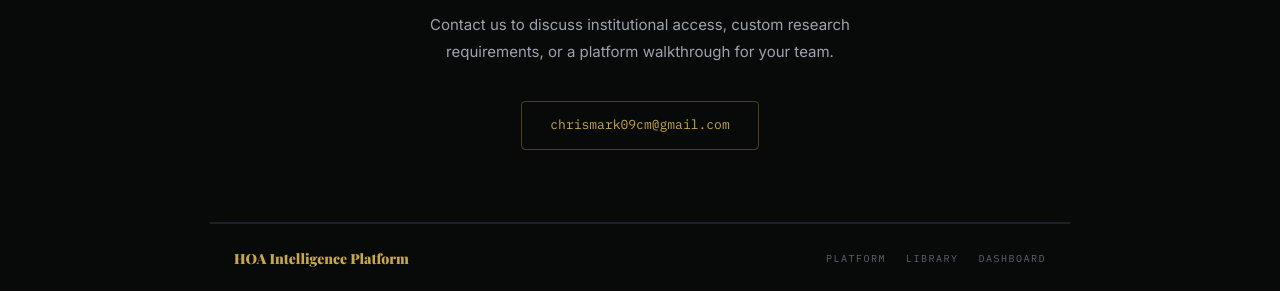
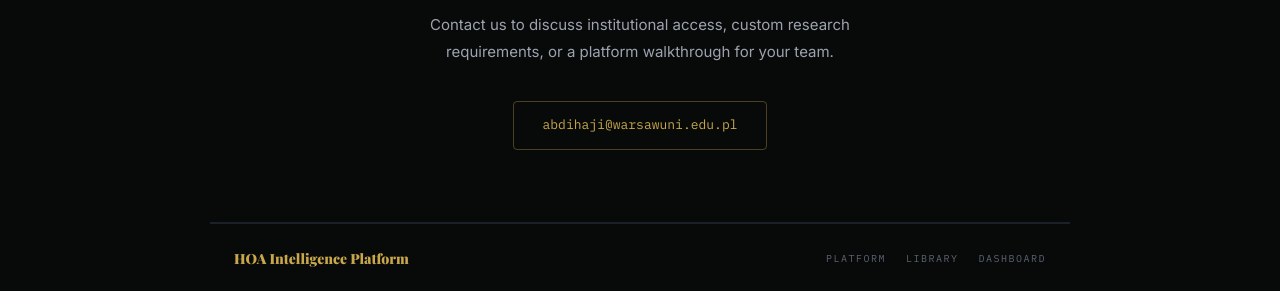
Before and after one commit to abdigh26/abdigh26.github.io, a Jekyll site: the page brief/index.html, which Jekyll copies as it is, in a window 1280 px wide and 900 px high, scrolled down 3228 px. Shown: the part 605-896 px from the top of the window. Built offline with Jekyll 4.4.1, drawn with Linux system fonts in a browser that asks for light colours; some web fonts are replaced.

Commit message:
Update index.html

```diff
--- a/brief/index.html
+++ b/brief/index.html
@@ -517,7 +517,7 @@ footer {
 <div class="cta-block">
   <h2 class="cta-block-title">Ready to operationalize<br><em>Horn of Africa intelligence?</em></h2>
   <p class="cta-block-body">Contact us to discuss institutional access, custom research requirements, or a platform walkthrough for your team.</p>
-  <a class="cta-email" href="mailto:abdihaji@warsawuni.edu.pl?subject=HOA Intelligence Platform — Access Request">chrismark09cm@gmail.com</a>
+  <a class="cta-email" href="mailto:abdihaji@warsawuni.edu.pl?subject=HOA Intelligence Platform — Access Request">abdihaji@warsawuni.edu.pl</a>
 </div>
 
 <hr class="rule">
```
